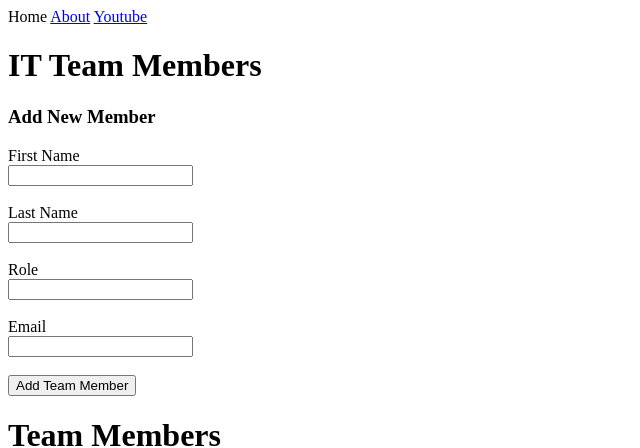
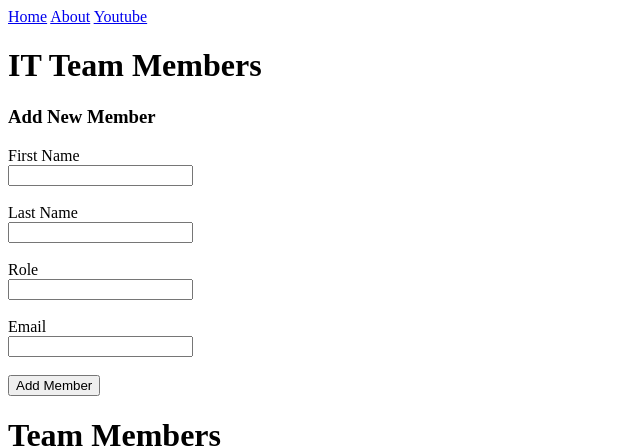
Before and after one commit to Judy-Che/Path2tech_HTML_Project, a plain HTML site: page index.html in a window 1280 px wide. Shown: the top 448 px of the page, without its empty margins (0-640 px from the left). Drawn offline with Linux system fonts and the light colour scheme.

Commit message:
updated after incolplete grade

```diff
--- a/index.html
+++ b/index.html
@@ -4,10 +4,12 @@
   <meta charset="UTF-8">
   <meta name="viewport" content="width=device-width, initial-scale=1.0">
 </head>
-<body>
-    <Home href="https://www.youtube.com/">Home</a>
-        <a href="https://www.youtube.com/">About</a>
-        <a href="www.youtube.com" target="_blank">Youtube</a>
+<body
+<nav>
+<a href="https://www.youtube.com/">Home</a>
+<a href="https://www.youtube.com/">About</a>
+<a href="www.youtube.com" target="_blank">Youtube</a>
+</nav>
         <title>HTML Project</title>
         <h1>IT Team Members</h1>
         <h3>Add New Member</h3>
@@ -31,9 +33,8 @@
         <br>
         <input type=" text" id="email" name="email"</input>
         <br> <br>
-     <button type="">
-
-        Add Team Member
+     <button type="Submit">
+      Add Member
      </button>
 
         </form>
```
